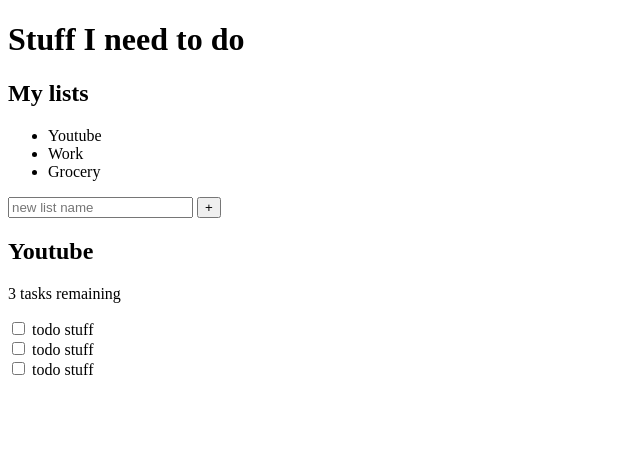
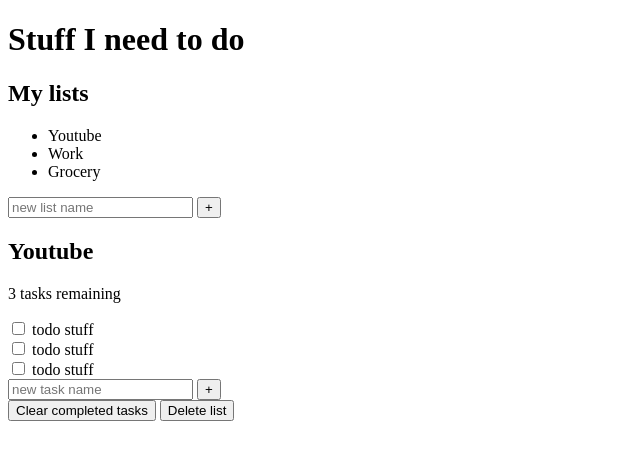
Before and after one commit to dornkholland/todo_list_app, a plain HTML site: page index.html in a window 1280 px wide. Shown: the whole page, without its empty margins (0-640 px from the left). Drawn offline with Linux system fonts and the light colour scheme.

Commit message:
completed html skeleton

```diff
--- a/index.html
+++ b/index.html
@@ -72,8 +72,26 @@
           <!-- end task 3 -->
         </div>
 
-        <div class="new-task-creator"></div>
-        <div class="delete-stuff"></div>
+        <div class="new-task-creator">
+          <!-- now, we need another form like before but for adding tasks, not lists -->
+          <form action="">
+            <!-- notice we keep the same list class as before  -->
+            <input
+              type="text"
+              class="new list"
+              placeholder="new task name"
+              aria-label="new task name"
+            />
+            <button class="btn task" aria-label="create new task">+</button>
+          </form>
+        </div>
+
+        <!-- delete stuff  -->
+        <div class="delete-stuff">
+          <button class="btn delete">Clear completed tasks</button>
+
+          <button class="btn delete">Delete list</button>
+        </div>
       </div>
     </div>
   </body>
```
